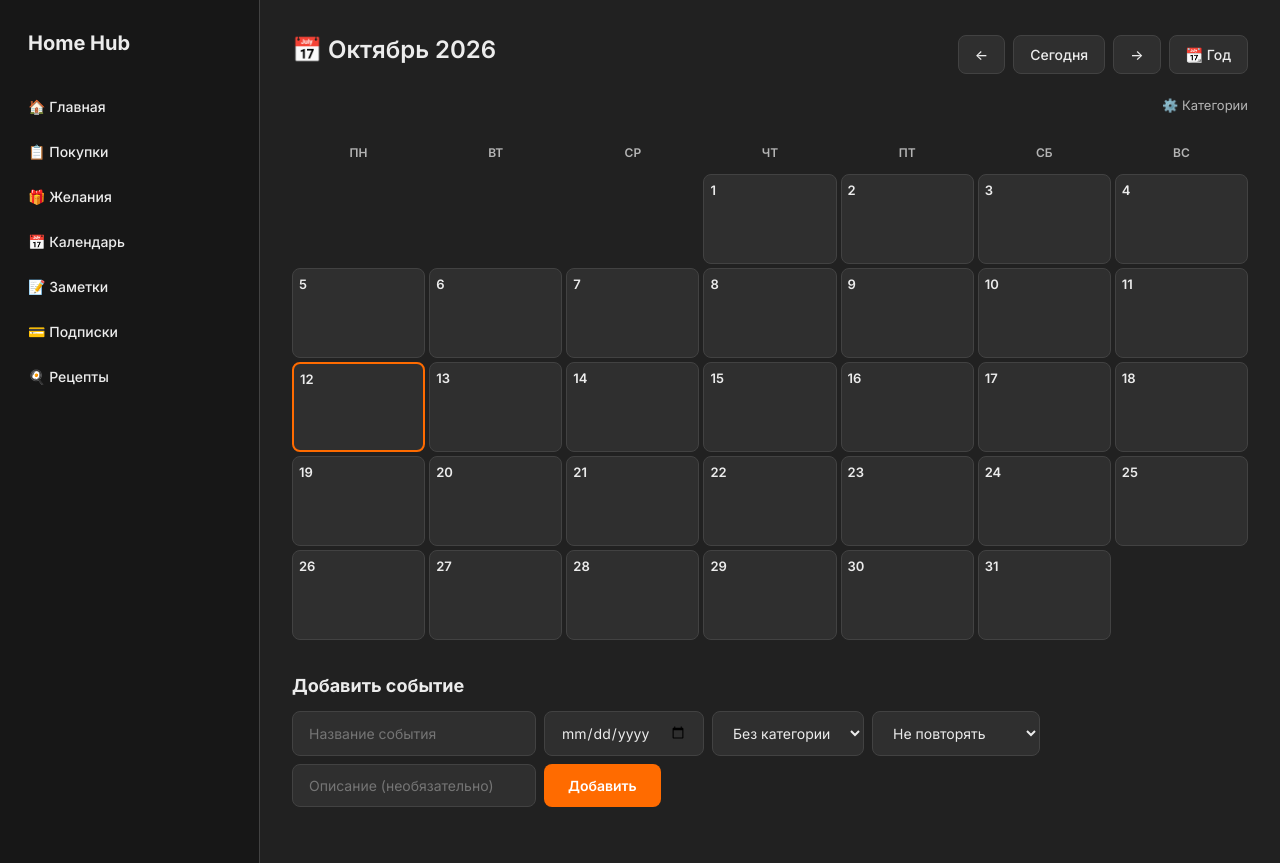
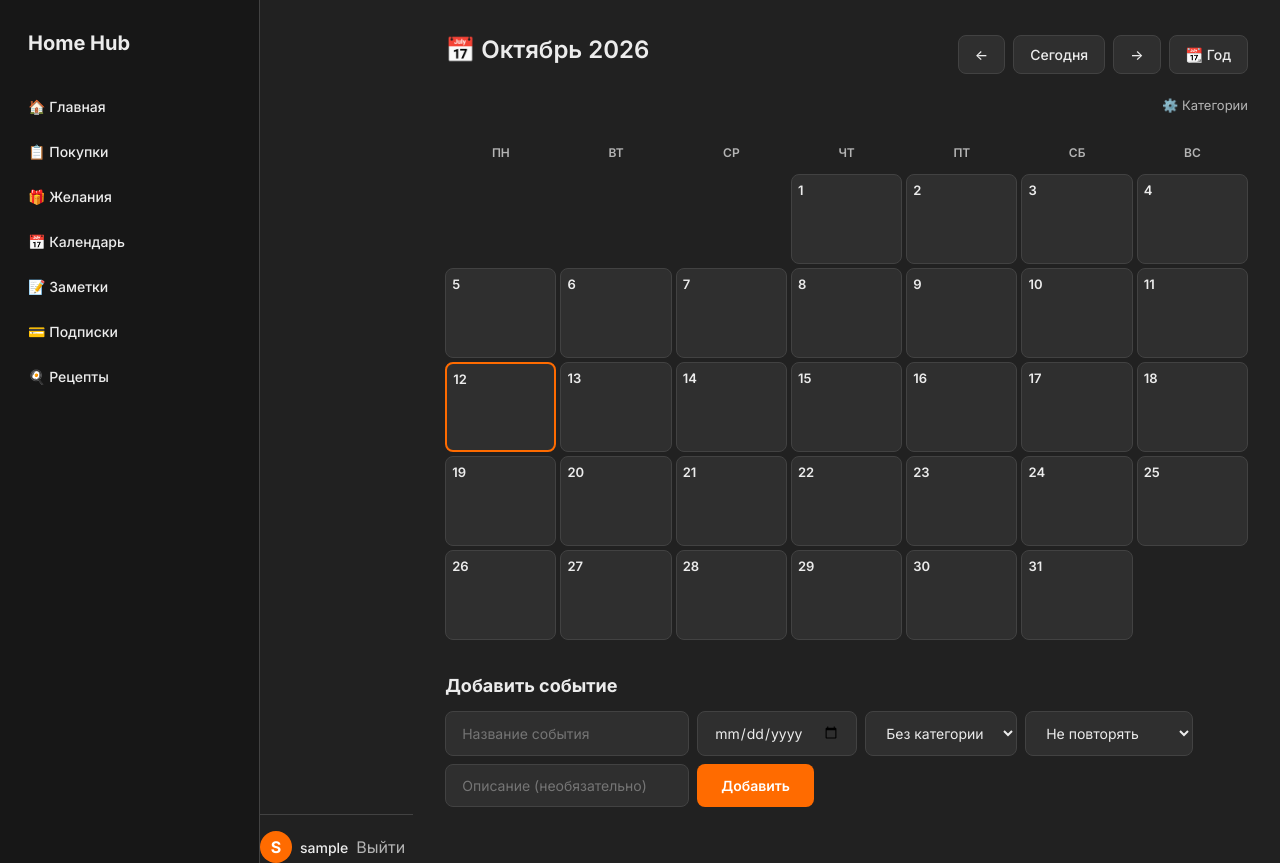
Before and after one commit to Yoshi-6767/Home-Hub, a Flask app: page /calendar in a window 1280 px wide. Run offline with Flask 3, Linux system fonts and the light colour scheme; the visitor is signed in with stand-in values (Sample User, id 1); data that the repository does not hold is empty; parts of the project's set-up code (start-up, migrations or seed data) failed here and were passed over.

Commit message:
Update base.html

```diff
--- a/templates/base.html
+++ b/templates/base.html
@@ -26,6 +26,18 @@
             </nav>
         </aside>
 
+            <div style="margin-top: auto; border-top: 1px solid var(--border); padding-top: 16px;">
+                <div style="display: flex; align-items: center; justify-content: space-between;">
+                    <div style="display: flex; align-items: center; gap: 8px;">
+                        <div style="width: 32px; height: 32px; background: var(--accent); border-radius: 50%; display: flex; align-items: center; justify-content: center; color: white; font-weight: bold;">
+                            {{ current_user.username[0]|upper }}
+                        </div>
+                        <div style="font-weight: 500; font-size: 14px;">{{ current_user.username }}</div>
+                    </div>
+                    <a href="/logout" class="btn-delete" title="Выйти" style="text-decoration: none;">Выйти</a>
+                </div>
+            </div>
+
         <!-- Основная рабочая область (сюда загружаются страницы) -->
         <main class="content">
             {% block content %}{% endblock %}
```
